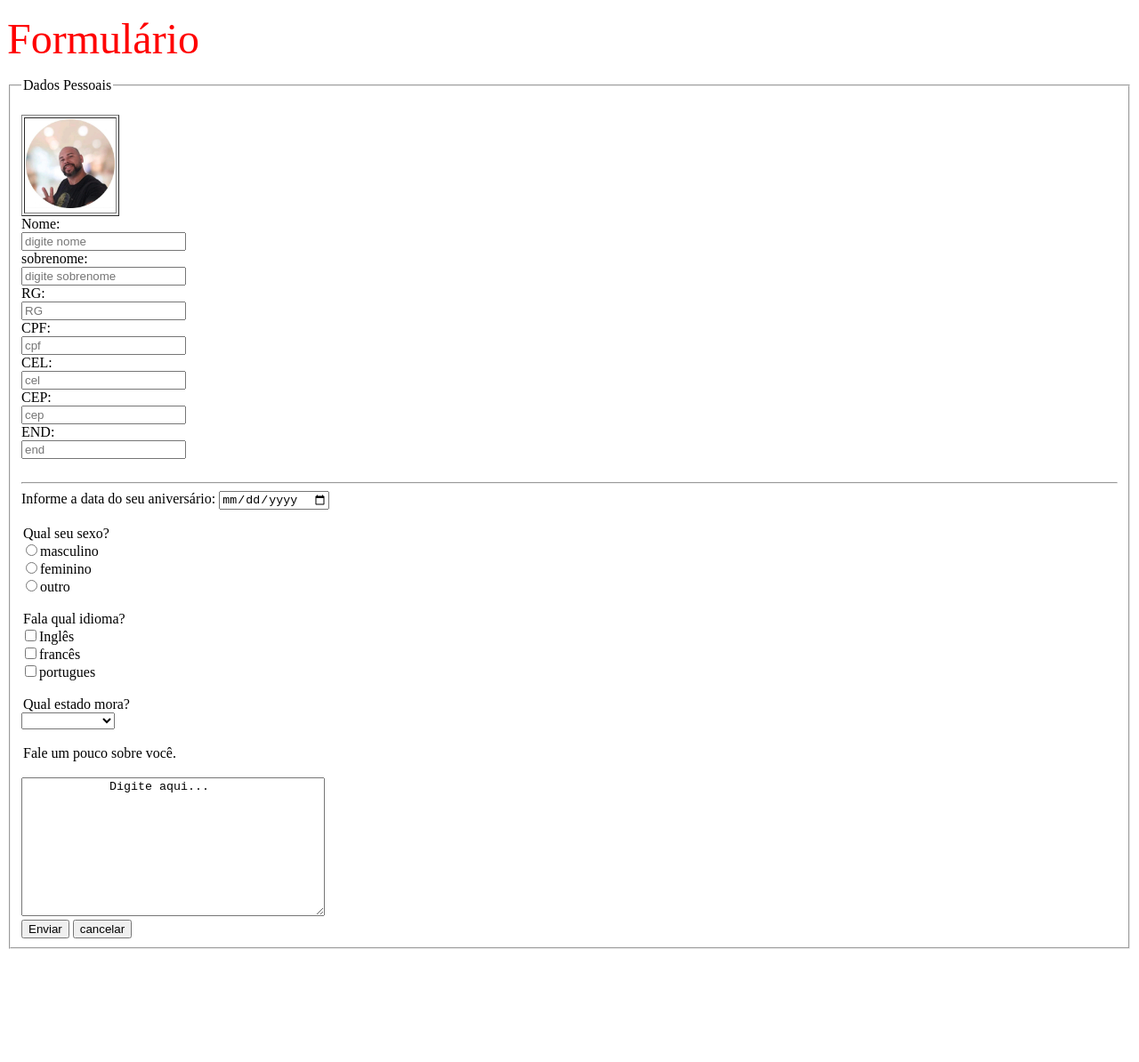
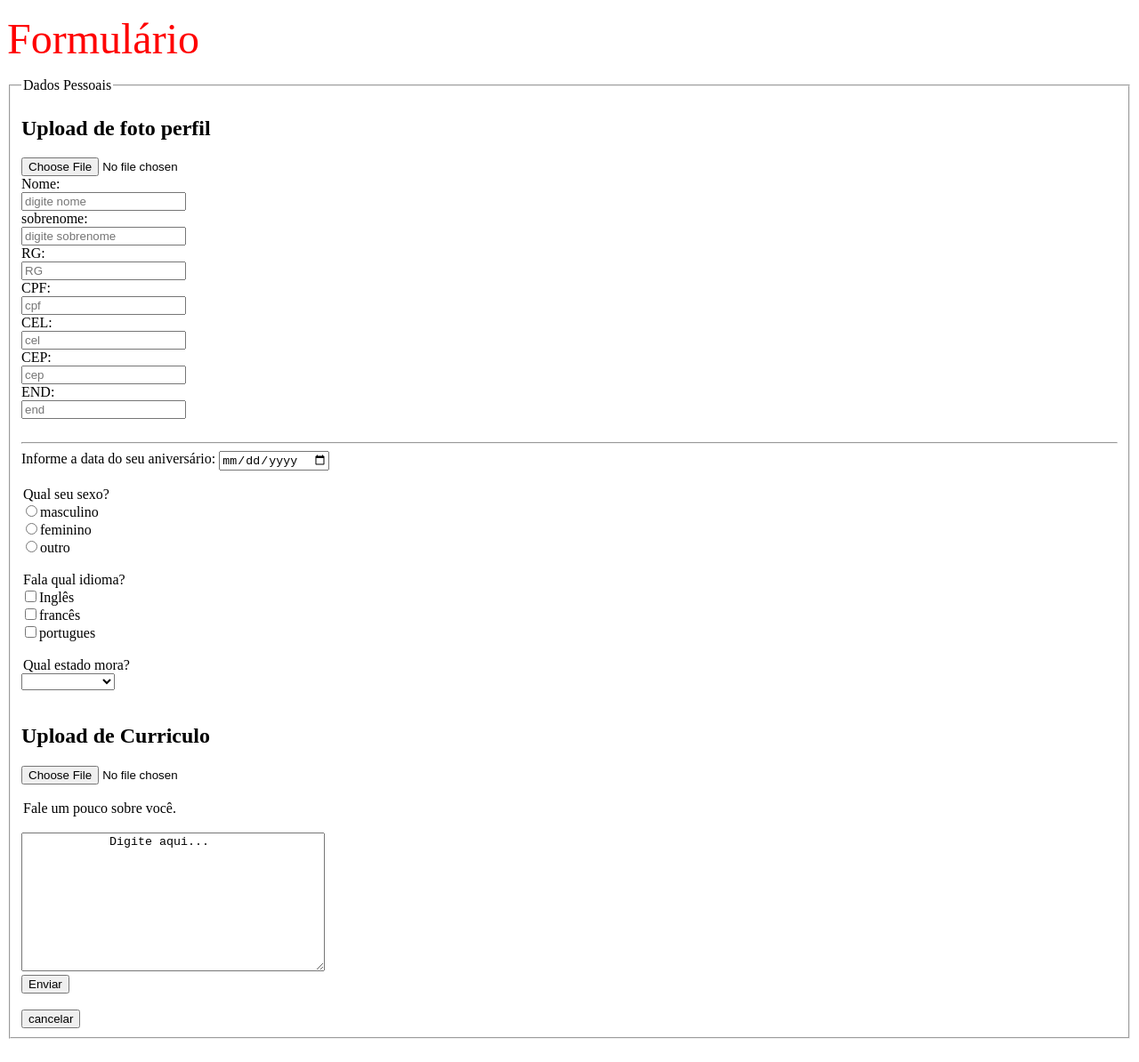
Before and after one commit to brunopintonascimento/curso-python, a plain HTML site: page uc2/DEVERFORMULARIO/index.html in a window 1280 px wide. Shown: the whole page at 89% size. Before the commit the page ends 1093 px from the top, so only its background shows below. Drawn offline with Linux system fonts and the light colour scheme.

Commit message:
deveratualizado

```diff
--- a/uc2/DEVERFORMULARIO/index.html
+++ b/uc2/DEVERFORMULARIO/index.html
@@ -11,10 +11,13 @@
     <p><font size="100" color="red">Formulário</font></p>
     <form action="./confirme.html" method="post">
         <fieldset>
-            <table border="1">
-                <th><img src="./imagens/1708699664814.jpg" alt=""width="100" height="100"></th><br>
+            <h2>Upload de foto perfil</h2>
 
-            </table>
+                <form action="/upload" method="post" enctype="multipart/form-data">
+                    <input type="file" name="file" class="file-input" required>
+
+                </form><br>
+
             <legend>Dados Pessoais</legend>
             Nome: <br>
             <input type="text" placeholder="digite nome" name="nome" required><br>
@@ -64,11 +67,17 @@
             <option value="4">Bahia</option>
 
         </select><br><br>
+        <h2>Upload de Curriculo</h2>
+
+        <form action="/upload" method="post" enctype="multipart/form-data">
+            <input type="file" name="file" class="file-input" required>
+
+        </form><br>
         <legend>Fale um pouco sobre você.</legend><br>
         <textarea rows="10" cols="40">
             Digite aqui...
         </textarea><br>
-        <input type="submit"value="Enviar">
+        <button type="submit" class="submit-btn"> Enviar  </button><br><br>
         <button type="button">cancelar</button>
         </fieldset><br>
 
```
